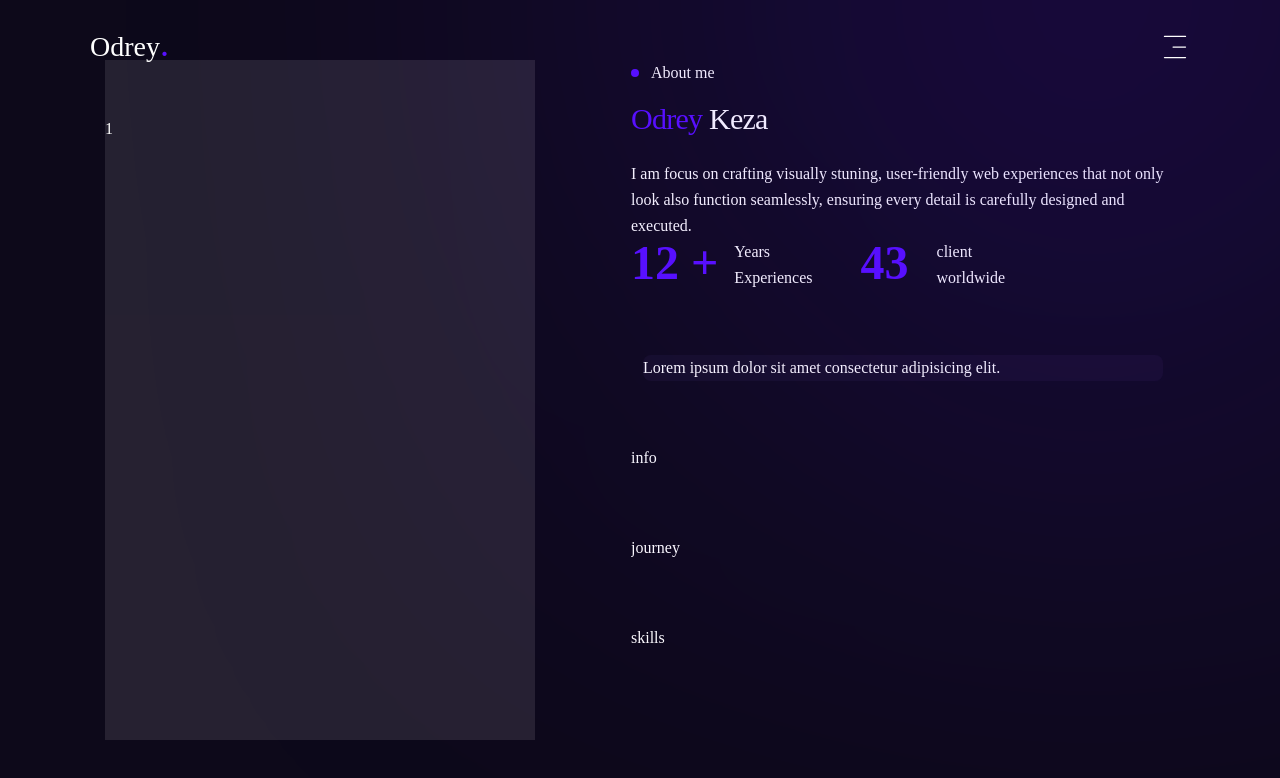
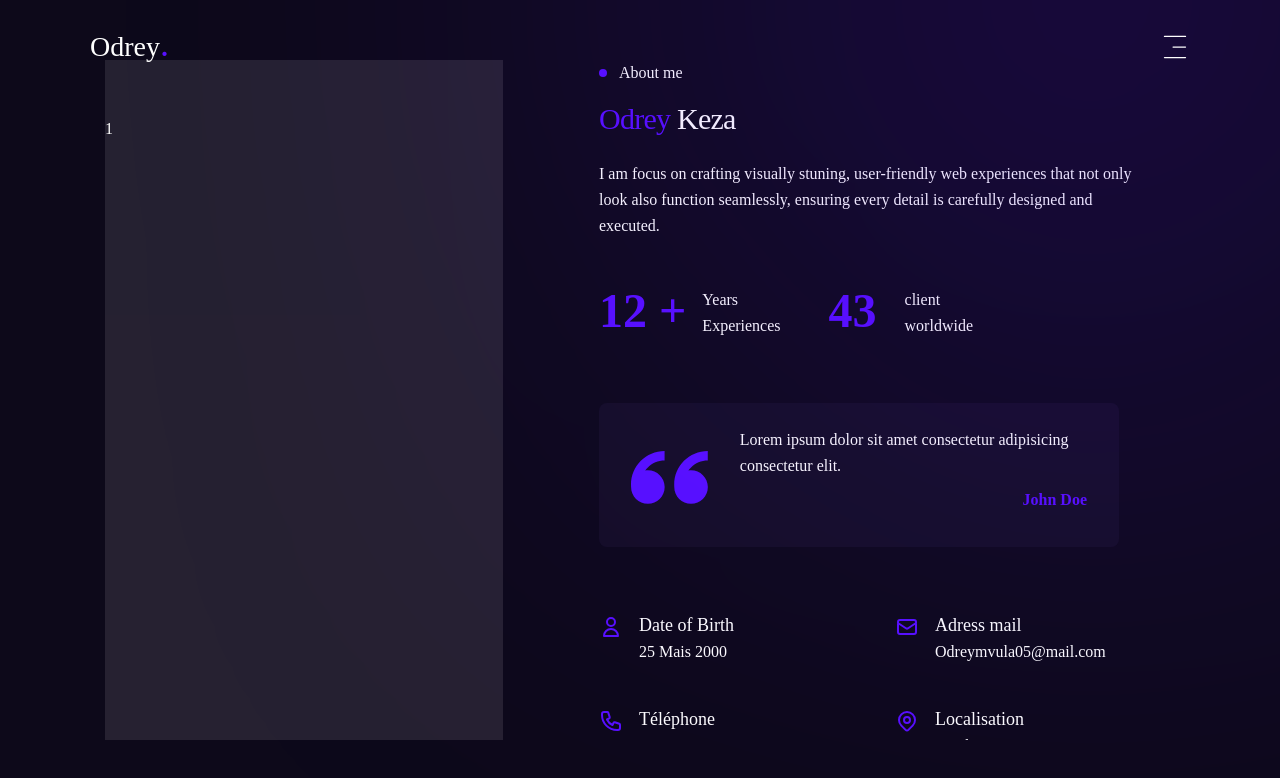
Before and after one commit to YoungFox450/Portfolio_dbzx, a Next.js app: page /about in a window 1280 px wide. Shown: the top 778 px of the page. Built offline with nearby package versions, Linux system fonts and the light colour scheme; a web font is replaced by a local one.

Commit message:
on passe au rec n°1 dans la page about me

```diff
--- a/app/about/page.jsx
+++ b/app/about/page.jsx
@@ -6,6 +6,9 @@ import Image from "next/image";
 {/*component */ }
 import Stats from "@/components/Stats";
 import Testimonial from "@/components/Testimonial";
+import Info from "@/components/Info";
+import Journey from "@/components/Journey";
+import Skills from "@/components/Skills";
 
 const About = () => {
     return (
@@ -31,16 +34,16 @@ const About = () => {
                             <h2 className="h2 mb-6">
                                 <span className="text-accent">Odrey</span> Keza
                             </h2>
-                            <p>
+                            <p className="max-w-[540px] mb-12">
                                 I am focus on crafting visually stuning, user-friendly web experiences that not only look also function seamlessly, ensuring every detail is carefully designed and executed.
                             </p>
 
                             <div className="flex flex-col items-start gap-16">
                                 <Stats />
                                 <Testimonial />
-                                <div>info</div>
-                                <div>journey</div>
-                                <div>skills</div>
+                                <Info />
+                                <Journey />
+                                <Skills />
                             </div>
                         </div>
                     </ScrollArea>
--- a/app/globals.css
+++ b/app/globals.css
@@ -70,3 +70,8 @@ body {
 .btn-white {
   @apply bg-white hover:bg-white/90 text-primary;
 }
+
+/* swiper css*/
+.swiper {
+  margin: 0 !important;
+}
--- /dev/null
+++ b/components/Info.jsx
@@ -0,0 +1,48 @@
+import {
+    HiOutlineMail,
+    HiOutlinePhone,
+    HiOutlineUser,
+    HiOutlineLocationMarker
+} from "react-icons/hi";
+
+const Info = () => {
+    return (
+        <div className="flex flex-col gap-6 md:gap-10">
+            <div className="flex flex-col md:flex-row gap-4">
+                <div className="w-[280px] flex items-start gap-4">
+                    <HiOutlineUser className="text-2xl mt-1 text-accent" />
+                    <div>
+                        <p className="text-lg">Date of Birth</p>
+                        <p>25 Mais 2000</p>
+                    </div>
+                </div>
+                <div className="w-[280px] flex items-start gap-4">
+                    <HiOutlineMail className="text-2xl mt-1 text-accent" />
+                    <div>
+                        <p className="text-lg">Adress mail</p>
+                        <p>Odreymvula05@mail.com</p>
+                    </div>
+                </div>
+            </div>
+
+            <div className="flex flex-col md:flex-row gap-4">
+                <div className="w-[280px] flex items-start gap-4">
+                    <HiOutlinePhone className="text-2xl mt-1 text-accent" />
+                    <div>
+                        <p className="text-lg">Téléphone</p>
+                        <p>+243 971 749 853</p>
+                    </div>
+                </div>
+                <div className="w-[280px] flex items-start gap-4">
+                    <HiOutlineLocationMarker className="text-2xl mt-1 text-accent" />
+                    <div>
+                        <p className="text-lg">Localisation</p>
+                        <p>Kinshasa, RD.Congo</p>
+                    </div>
+                </div>
+            </div>
+        </div>
+    );
+};
+
+export default Info;
--- /dev/null
+++ b/components/Journey.jsx
@@ -0,0 +1,47 @@
+const Journey = [
+    {
+        years: "2023 - Present",
+        role: "Web Developer & Designer",
+        institution: "Ist Sup des Tech App"
+    },
+    {
+        years: "2018 - 2023",
+        role: "Web Developer & Designer",
+        institution: "Ist Sup des Tech App"
+    },
+    {
+        years: "2015 - 2018",
+        role: "Web Developer & Designer",
+        institution: "Ist Sup des Tech App"
+    },
+];
+
+const journey = () => {
+    return (
+        <div className="flex flex-col">
+            <h2 className="h2 mb-8">
+                Education & <span className="text-accent">Experience</span>
+            </h2>
+            {
+                Journey.map((item, index) => {
+                    const { institution, role, years } = item;
+                    return <div key={index} className="flex items-center gap-12 w-full">
+                        {/* bulles */}
+                        <div className="flex flex-col w-max justify-center items-center">
+                            <div className="w-3 h-3 bg-accent rounded-full"></div>
+                            <div className="w-[1px] h-[180px] bg-white/10"></div>
+                        </div>
+                        {/* text */}
+                        <div className="max-w-[500px]">
+                            <p className="mb-6 text-lg text-white/50">{years}</p>
+                            <h4 className="h4 mb-2">{role}</h4>
+                            <p className="text-lg text-white/50">{institution}</p>
+                        </div>
+                    </div>
+                })
+            }
+        </div>
+    );
+};
+
+export default journey;
--- /dev/null
+++ b/components/Skills.jsx
@@ -0,0 +1,70 @@
+import {
+    RiReactjsFill,
+    RiNextjsFill,
+    RiHtml5Fill,
+    RiCss3Fill,
+    RiTailwindCssFill,
+    RiNodejsFill
+} from 'react-icons/ri';
+
+import {
+    Tooltip,
+    TooltipContent,
+    TooltipProvider,
+    TooltipTrigger
+} from "@/components/ui/tooltip";
+
+const skills = [
+    {
+        icon: <RiReactjsFill />,
+        name: "React.js"
+    },
+    {
+        icon: <RiNextjsFill />,
+        name: "Next.js"
+    },
+    {
+        icon: <RiHtml5Fill />,
+        name: "HTML 5"
+    },
+    {
+        icon: <RiCss3Fill />,
+        name: "CSS 3"
+    },
+    {
+        icon: <RiTailwindCssFill />,
+        name: "Tailwind CSS"
+    },
+    {
+        icon: <RiNodejsFill />,
+        name: "Node.js"
+    },
+]
+
+const Skills = () => {
+    return (
+        <div>
+            <h2 className="h2 mb-8">
+                My <span className="text-accent">Skills</span>
+            </h2>
+            <div className="flex flex-wrap gap-6 max-w-sm xl:max-w-none">
+                {skills.map((item, index) => {
+                    return (
+                        <TooltipProvider key={index}>
+                            <Tooltip>
+                                <TooltipTrigger className="w-16 h-16 rounded-full flex items-center justify-center bg-tertiary/70 group">
+                                    <div className="text-3xl group-hover:text-accent transition-all duration-300">{item.icon}</div>
+                                </TooltipTrigger>
+                                <TooltipContent>
+                                    <p className="text-lg ">{item.name}</p>
+                                </TooltipContent>
+                            </Tooltip>
+                        </TooltipProvider>
+                    );
+                })}
+            </div>
+        </div>
+    );
+};
+
+export default Skills;
--- a/components/Testimonial.jsx
+++ b/components/Testimonial.jsx
@@ -8,20 +8,20 @@ import { Autoplay } from "swiper/modules";
 import "swiper/css";
 import "swiper/css/pagination";
 
-import { ImQuotesLeft } from 'react-icons/im'
+import { ImQuotesLeft } from "react-icons/im";
 
 // data
-const testimonials = [
+const testimonial = [
     {
-        message: "Lorem ipsum dolor sit amet consectetur adipisicing elit.",
+        message: "Lorem ipsum dolor sit amet consectetur adipisicing consectetur elit.",
         name: "John Doe"
     },
     {
-        message: "Lorem ipsum dolor sit amet consectetur adipisicing elit.",
+        message: "Lorem ipsum dolor sit amet consectetur adipisicing consectetur elit.",
         name: "John Doe"
     },
     {
-        message: "Lorem ipsum dolor sit amet consectetur adipisicing elit.",
+        message: "Lorem ipsum dolor sit amet consectetur adipisicing consectetur elit.",
         name: "John Doe"
     }
 ]
@@ -29,13 +29,21 @@ const testimonials = [
 const Testimonial = () => {
     return (
         <Swiper
-            modules={[Autoplay]}
-            loop={true}
+            //modules={[Autoplay]}
+            loop={false}
             autoplay={{ delay: 4000, disableOnInteraction: false }}
             className="w-full max-w-[310px] md:max-w-[520px] bg-secondary rounded-lg"
         >
-            {testimonials.map((person, index) => {
-                return <SwiperSlide key={index}>{person.message}</SwiperSlide>
+            {testimonial.map((person, index) => {
+                return <SwiperSlide key={index}>
+                    <div className="flex px-8 py-6 gap-8">
+                        <ImQuotesLeft className="hidden xl:flex text-8xl text-accent" />
+                        <div className="flex flex-col gap-2">
+                            <div>{person.message}</div>
+                            <div className="self-end text-accent font-semibold">{person.name}</div>
+                        </div>
+                    </div>
+                </SwiperSlide>
             })}
         </Swiper>
     );
--- /dev/null
+++ b/components/ui/tooltip.jsx
@@ -0,0 +1,55 @@
+"use client"
+
+import * as React from "react"
+import * as TooltipPrimitive from "@radix-ui/react-tooltip"
+
+import { cn } from "@/lib/utils"
+
+function TooltipProvider({
+  delayDuration = 0,
+  ...props
+}) {
+  return (<TooltipPrimitive.Provider data-slot="tooltip-provider" delayDuration={delayDuration} {...props} />);
+}
+
+function Tooltip({
+  ...props
+}) {
+  return (
+    <TooltipProvider>
+      <TooltipPrimitive.Root data-slot="tooltip" {...props} />
+    </TooltipProvider>
+  );
+}
+
+function TooltipTrigger({
+  ...props
+}) {
+  return <TooltipPrimitive.Trigger data-slot="tooltip-trigger" {...props} />;
+}
+
+function TooltipContent({
+  className,
+  sideOffset = 0,
+  children,
+  ...props
+}) {
+  return (
+    <TooltipPrimitive.Portal>
+      <TooltipPrimitive.Content
+        data-slot="tooltip-content"
+        sideOffset={sideOffset}
+        className={cn(
+          "bg-foreground text-background animate-in fade-in-0 zoom-in-95 data-[state=closed]:animate-out data-[state=closed]:fade-out-0 data-[state=closed]:zoom-out-95 data-[side=bottom]:slide-in-from-top-2 data-[side=left]:slide-in-from-right-2 data-[side=right]:slide-in-from-left-2 data-[side=top]:slide-in-from-bottom-2 z-50 w-fit origin-(--radix-tooltip-content-transform-origin) rounded-md px-3 py-1.5 text-xs text-balance",
+          className
+        )}
+        {...props}>
+        {children}
+        <TooltipPrimitive.Arrow
+          className="bg-foreground fill-foreground z-50 size-2.5 translate-y-[calc(-50%_-_2px)] rotate-45 rounded-[2px]" />
+      </TooltipPrimitive.Content>
+    </TooltipPrimitive.Portal>
+  );
+}
+
+export { Tooltip, TooltipTrigger, TooltipContent, TooltipProvider }
--- a/package.json
+++ b/package.json
@@ -10,6 +10,7 @@
   "dependencies": {
     "@radix-ui/react-dialog": "^1.1.15",
     "@radix-ui/react-scroll-area": "^1.2.10",
+    "@radix-ui/react-tooltip": "^1.2.8",
     "class-variance-authority": "^0.7.1",
     "clsx": "^2.1.1",
     "framer-motion": "^12.23.24",
```
Also changed, not shown: 1 other file (tests, documents, lock files or other folders).
